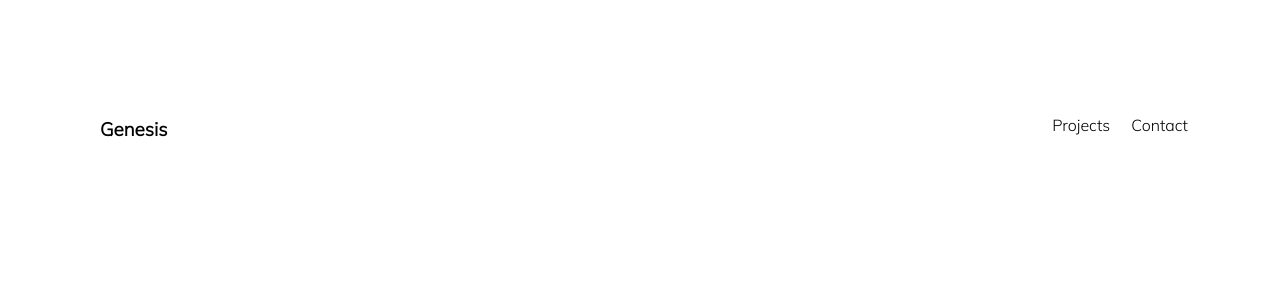
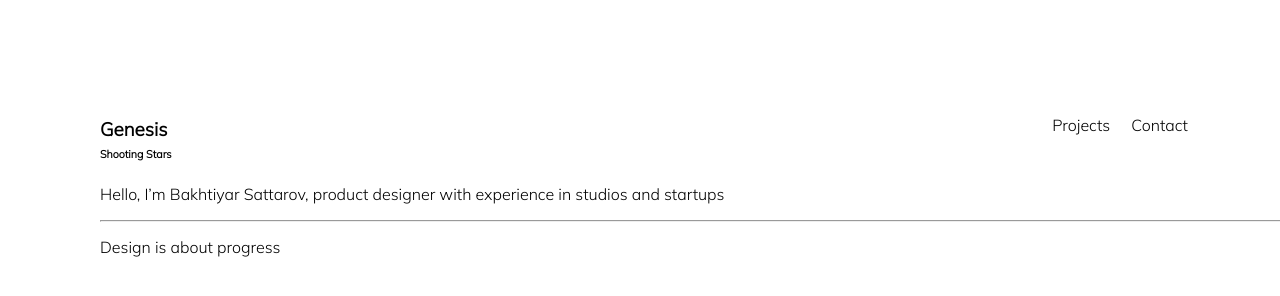
Before and after one commit to melina-mn/genesis, a plain HTML site: page index.html in a window 1280 px wide. Shown: the top 296 px of the page. Drawn offline with Linux system fonts and the light colour scheme.

Commit message:
main is added into html

```diff
--- a/index.html
+++ b/index.html
@@ -21,6 +21,18 @@
         </nav>
     </header>
     <main>
+        <div class="title">
+            <h6 class="title__small">Shooting Stars</h6>
+            <p class="title__prgh">
+                Hello, I’m Bakhtiyar Sattarov,
+                product designer with experience
+                in studios and startups
+            </p>
+            <hr>
+            <p class="title__txt">
+                Design is about progress
+            </p>
+        </div>
 
     </main>
 </body>
```
